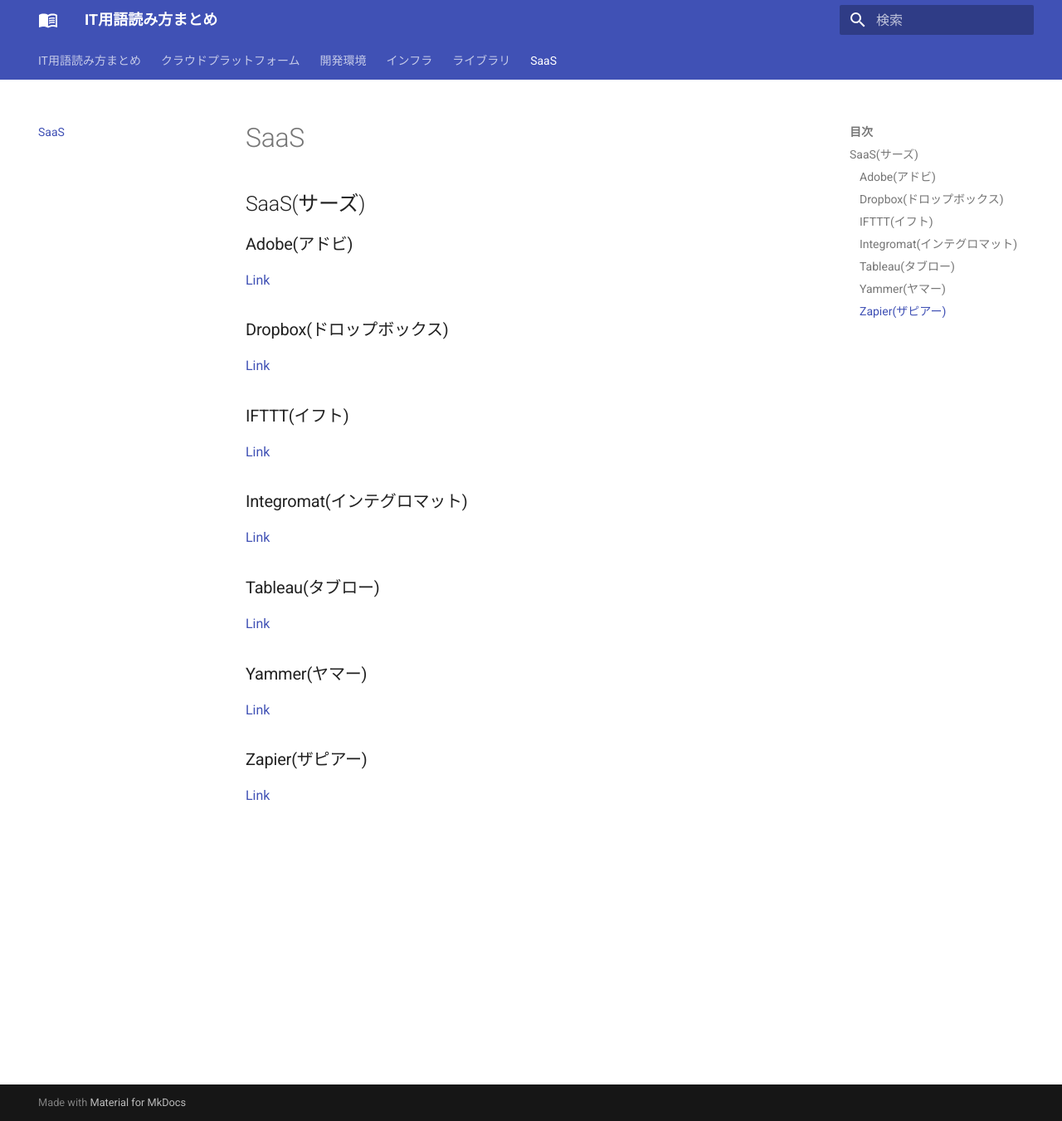
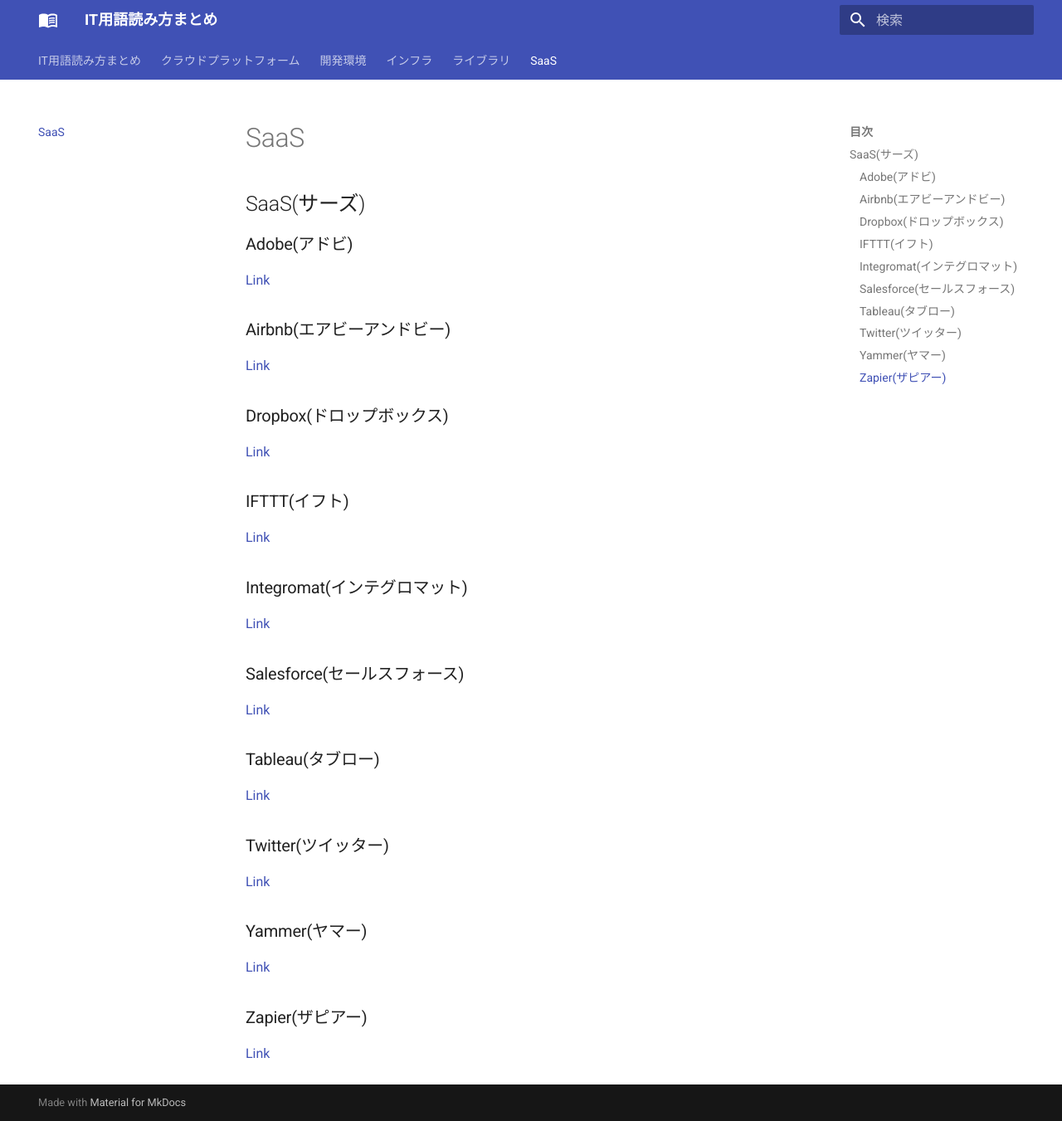
Before and after one commit to doara-developer/pronunciation-dict, an MkDocs documentation site: the page built from docs/saas.md, in a window 1280 px wide and 1351 px high. Shown: the whole window at 83% size. Built offline with MkDocs 1.6.1 and Material for MkDocs 9.7.7, drawn with Linux system fonts in a browser that asks for light colours.

Commit message:
Update document

```diff
--- a/docs/infra/database.md
+++ b/docs/infra/database.md
@@ -3,6 +3,10 @@
 ### Cassandra(カサンドラ)
 
 [Link](https://cassandra.apache.org/_/index.html)
+
+### MariaDB(マリアデービー)
+
+[Link](https://mariadb.org/)
 
 ### Memcached(メムキャッシュディー)
 
@@ -16,6 +20,10 @@
 
 [Link](https://www.mysql.com/jp/)
 
+### Neo4j(ネオフォージェイ)
+
+[Link](https://neo4j.com/)
+
 ### PostgreSQL(ポストグレスキューエル)
 
 [Link](https://www.postgresql.org/)
--- a/docs/saas.md
+++ b/docs/saas.md
@@ -3,6 +3,10 @@
 ### Adobe(アドビ)
 
 [Link](https://www.adobe.com/jp/)
+
+### Airbnb(エアビーアンドビー)
+
+[Link](https://www.airbnb.jp/)
 
 ### Dropbox(ドロップボックス)
 
@@ -16,9 +20,17 @@
 
 [Link](https://www.integromat.com/en)
 
+### Salesforce(セールスフォース)
+
+[Link](https://www.salesforce.com/jp/)
+
 ### Tableau(タブロー)
 
 [Link](https://www.tableau.com/ja-jp)
+
+### Twitter(ツイッター)
+
+[Link](https://twitter.com/home?lang=ja)
 
 ### Yammer(ヤマー)
 
```
Also changed, not shown: docs/development/mobile_app.md (+8 -0 lines), docs/development/tool.md (+9 -1 lines).
